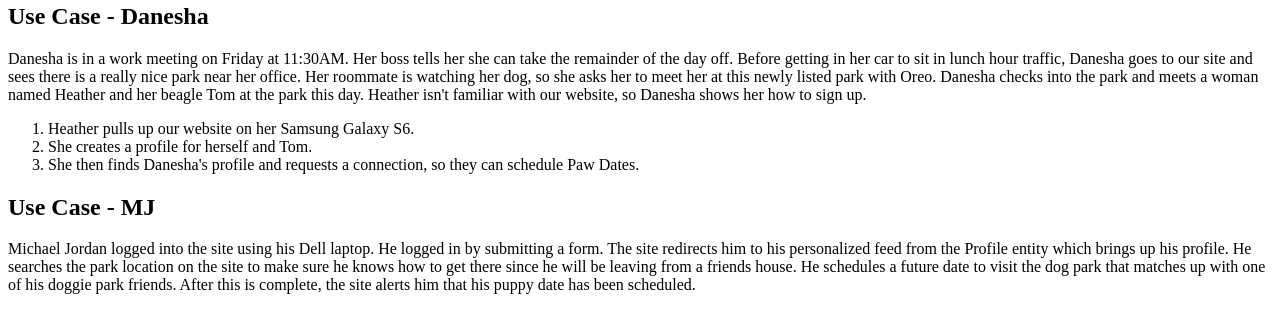
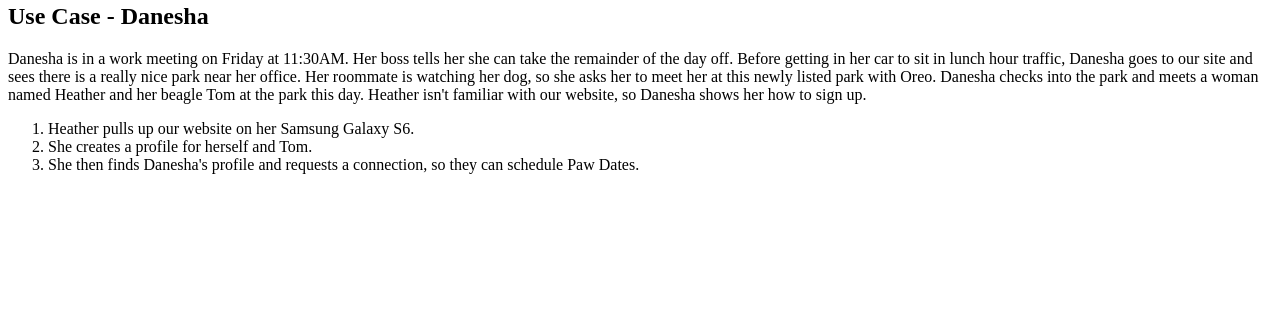
Before and after one commit to littleloveprint/dog-social, a PHP site: page /use-case.php in a window 1280 px wide. Shown: the part 216-549 px from the top of the page. Run offline with PHP 8.4, Linux system fonts and the light colour scheme.

Commit message:
Modified relationships.

```diff
--- a/epic/conceptual-model.php
+++ b/epic/conceptual-model.php
@@ -62,7 +62,6 @@
 				<li>Many profiles can check into many parks.</li>
 				<li>Many profiles can favorite many parks.</li>
 				<li>Many profiles can friend many profiles.</li>
-				<li>Many profiles can check into many parks.</li>
 				<li>One profile can have many dogs.</li>
 			</ul>
 			<p><strong>Subject:</strong>Shawn<br><strong>Verb:</strong>Checks into<br><strong>Object:</strong>Park</p>
--- a/epic/persona.php
+++ b/epic/persona.php
@@ -22,7 +22,7 @@
 			<p><strong>Profession:</strong>Marketing Assistant for Redfin</p>
 			<p><strong>Technology:</strong>2015 MacBook Pro and iPhone 6</p>
 			<p><strong>Attitudes and Behaviors:</strong>Danesha walks her dog Oreo at local parks twice daily. She takes her to a park near her house every day before work and she takes her to a park a little further out, every day after work. On weekends, they hike.</p>
-			<p><strong>Frustrations and Needs:</strong>Danesha moved to the D.C. area about a year ago, and she still isn't familiar with most of the parks in her area. She wants to have a variety of safe options, and she also wants to meet other dog lovers in the area.</p>
+			<p><strong>Frustrations and Needs:</strong>Danesha moved to the D.C. area about a year ago, and she is still not familiar with most of the parks in her area. She wants to have a variety of safe options, and she also wants to meet other dog lovers in the area.</p>
 			<p><strong>Goals:</strong>Danesha's goal is to make some connections with a few dog enthusiasts and build a network of friends who workout with their dogs at parks, together.</p>
 		</main>
 	</body>
--- a/epic/use-case.php
+++ b/epic/use-case.php
@@ -19,10 +19,6 @@
 				<li>She creates a profile for herself and Tom.</li>
 				<li>She then finds Danesha's profile and requests a connection, so they can schedule Paw Dates.</li>
 			</ol>
-			<h2>Use Case - MJ</h2>
-			<p>Michael Jordan logged into the site using his Dell laptop. He logged in by submitting a form. The site redirects him to his personalized feed from the Profile entity which brings up his profile. He searches the park location on the site to make sure he knows how to get there since
-				he will be leaving from a friends house. He schedules a future date to visit the dog park that matches up with one of his doggie park friends. After this is complete, the site alerts him that his puppy date has
-				been scheduled.</p>
 		</main>
 	</body>
 </html>
```
